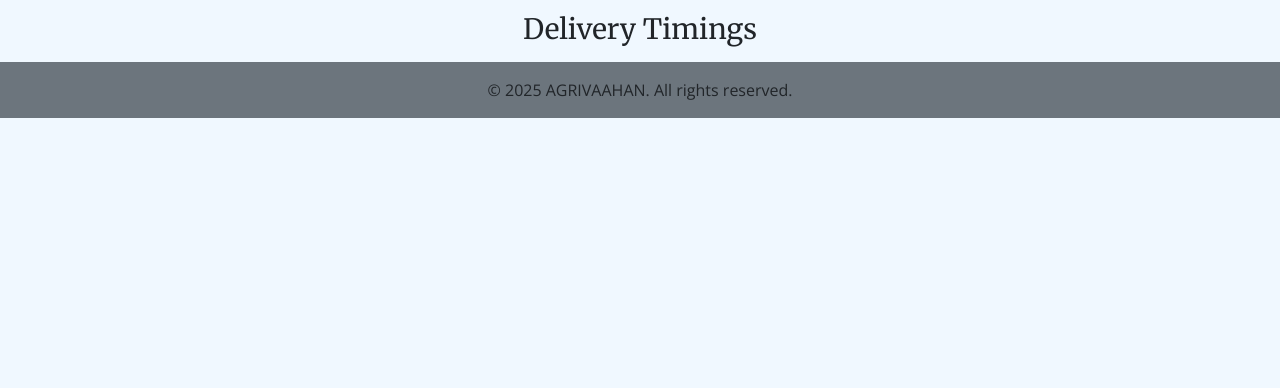
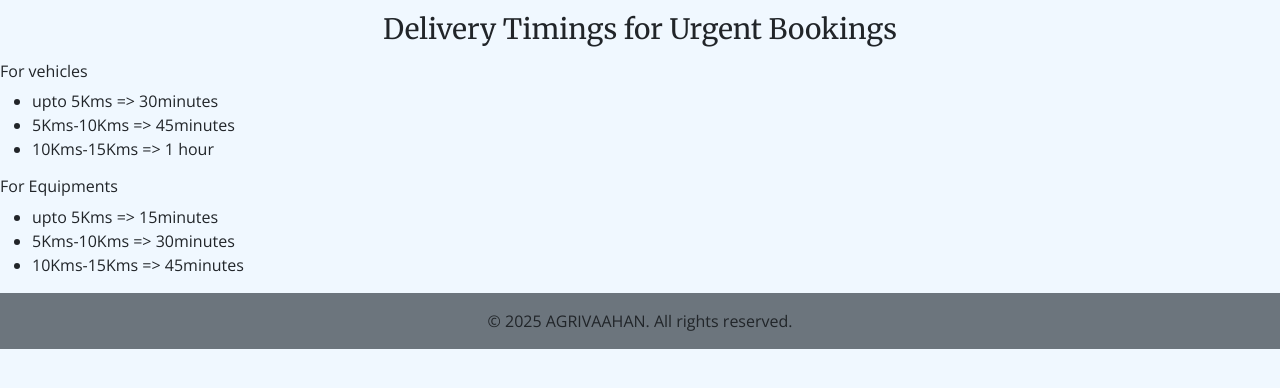
Before and after one commit to gokulrajgokul/Agrivaahan, a Django app: template templates/delivery.html in a window 1280 px wide. Shown: the part 165-553 px from the top of the page. Run offline with Django 5.2, Linux system fonts and the light colour scheme; the template is opened without the code that fills it, so the values that code supplies are empty; parts of the project's set-up code (start-up, migrations or seed data) failed here and were passed over.

Commit message:
deliverytime

```diff
--- a/templates/delivery.html
+++ b/templates/delivery.html
@@ -2,6 +2,18 @@
 {% block body %}
 <h1 class="text-center my-3">Delivery Details</h1>
 <p class="text-secondary">Vehicles and Equipments will  be delivered within 15kms from owner location...</h3>
-<h3 class="text-center my-3">Delivery Timings</h3>
+<h3 class="text-center my-3">Delivery Timings for Urgent Bookings</h3>
+<h6>For vehicles</h6>
+<ul>
+    <li>upto 5Kms => 30minutes</li>
+    <li>5Kms-10Kms => 45minutes</li>
+    <li>10Kms-15Kms => 1 hour</li>
+</ul>
+<h6>For Equipments</h6>
+<ul>
+    <li>upto 5Kms => 15minutes</li>
+    <li>5Kms-10Kms => 30minutes</li>
+    <li>10Kms-15Kms => 45minutes</li>
+</ul>
 
 {% endblock body %}
```
Also changed, not shown: media/Vehicle/images/Harvester_zABRpyH.jpeg (added), media/Vehicle/images/digger_9R8WJon.jpg (added), media/Vehicle/images/powertiller_NKkgV9L.png (added), media/Vehicle/images/rice_transplanter.webp (added), media/Vehicle/images/trolley.jpg (added), static/images/rice transplanter.webp (added), static/images/trolley.jpg (added), 2 other files.
